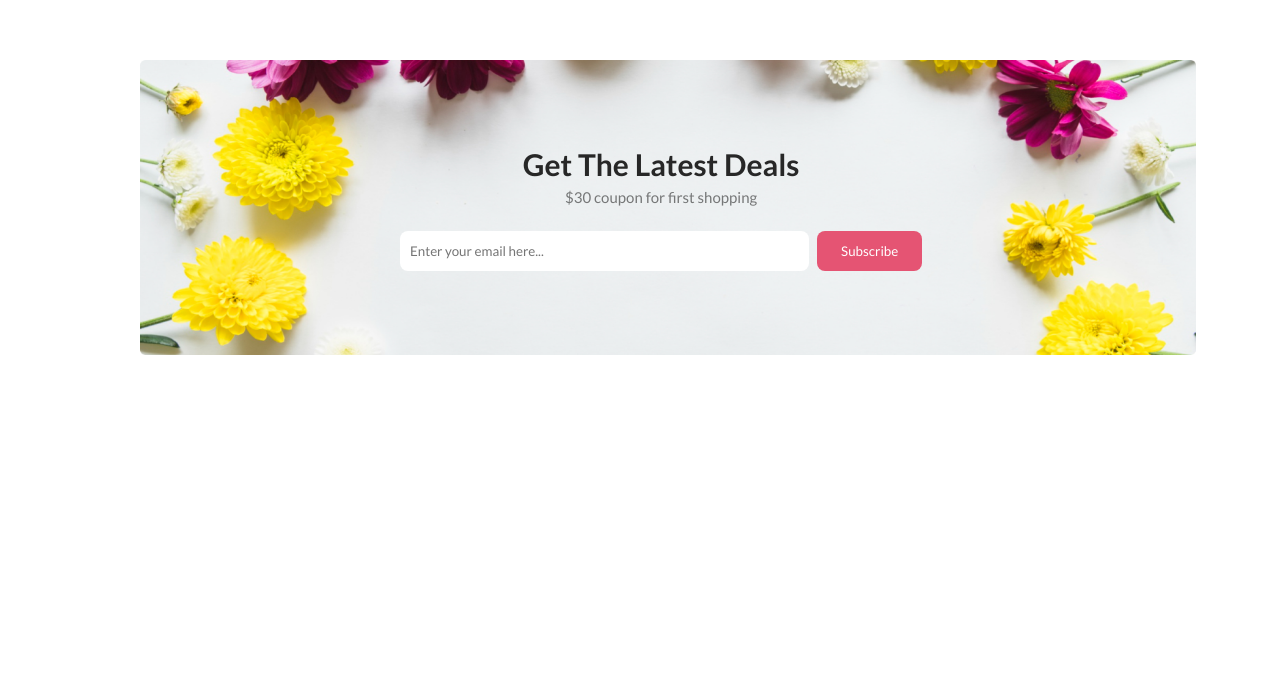
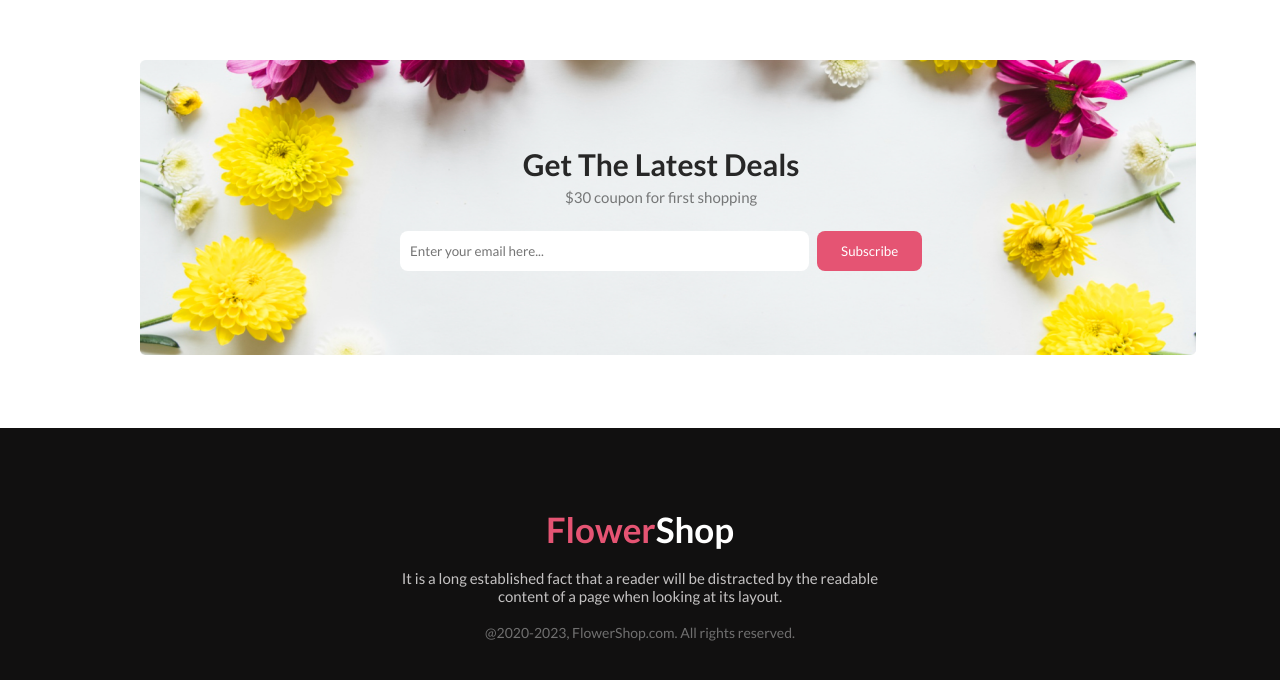
Before and after one commit to programmer-nayeem/flower-shop, a plain HTML site: page index.html in a window 1280 px wide. Shown: the part 3086-3766 px from the top of the page. Before the commit the page ends 3514 px from the top, so only its background shows below. Drawn offline with Linux system fonts and the light colour scheme.

Commit message:
flower shop website finished with footer

```diff
--- a/index.html
+++ b/index.html
@@ -98,7 +98,11 @@
 
     <!-- Footer part start -->
     <footer>
-
+        <div class="footer-text">
+            <div class="footer-title"><h1><span>Flower</span>Shop</h1></div><br>
+            <div class="footer-desc"><p>It is a long established fact that a reader will be distracted by the readable <br> content of a page when looking at its layout.</p></div><br>
+            <p class="copyright">@2020-2023, FlowerShop.com. All rights reserved.</p>
+        </div>
     </footer>
 </body>
 </html>
--- a/styles/style.css
+++ b/styles/style.css
@@ -181,3 +181,31 @@ header{
     border-radius: 8px;
     outline: none;
 }
+
+/* Footer section styling */
+footer{
+    height: 45vh;
+    background :#111010;
+    color: #fff;
+    align-items: center;
+    text-align: center;
+    padding: 80px 0px;
+}
+.footer-title h1{
+    font-size: 35px;
+    font-weight: 600;
+    text-align: center;
+}
+.footer-title span{
+    color: #E55473;
+}
+.footer-desc > p{
+    color: rgba(216, 214, 214, 0.9);
+    font-size: 15px;
+    font-weight: 400;
+}
+.copyright{
+    color: rgba(255, 255, 255, 0.40);
+    text-align: center;
+    font-size: 14px;
+}
```
